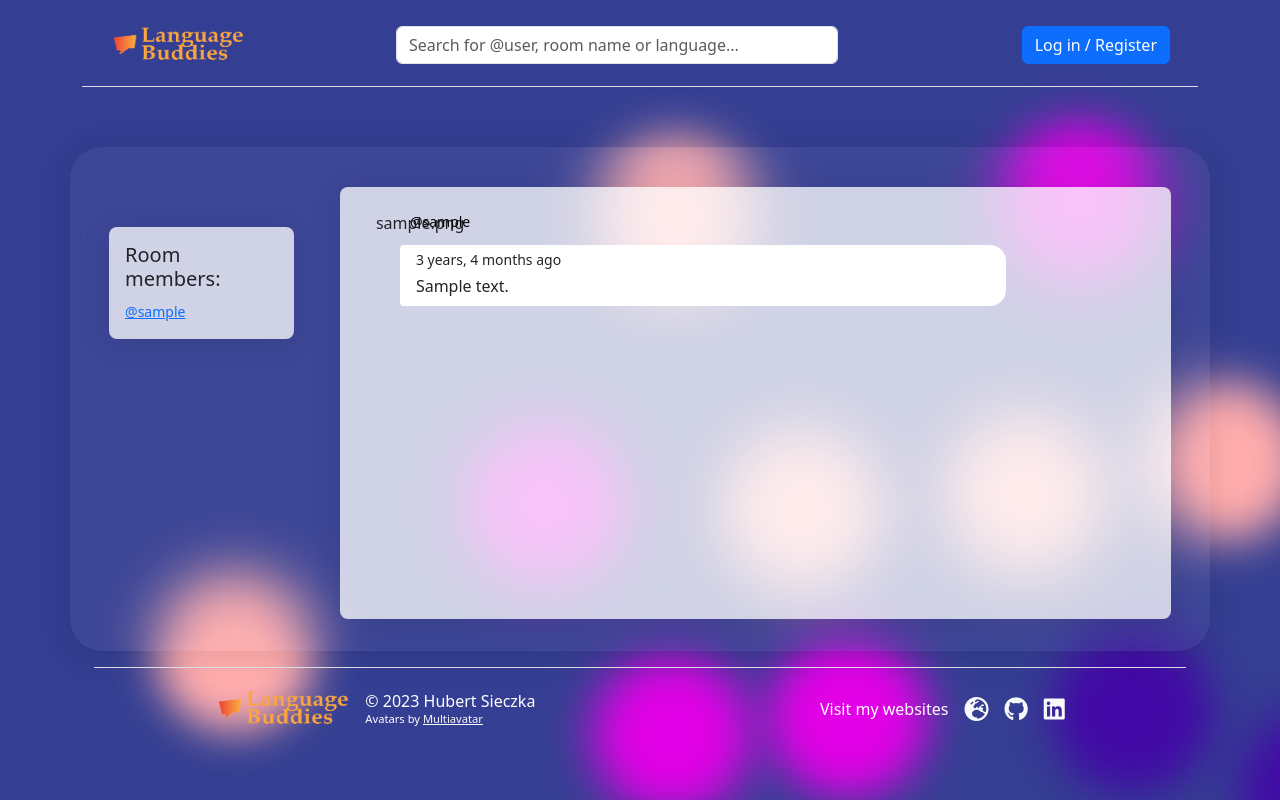
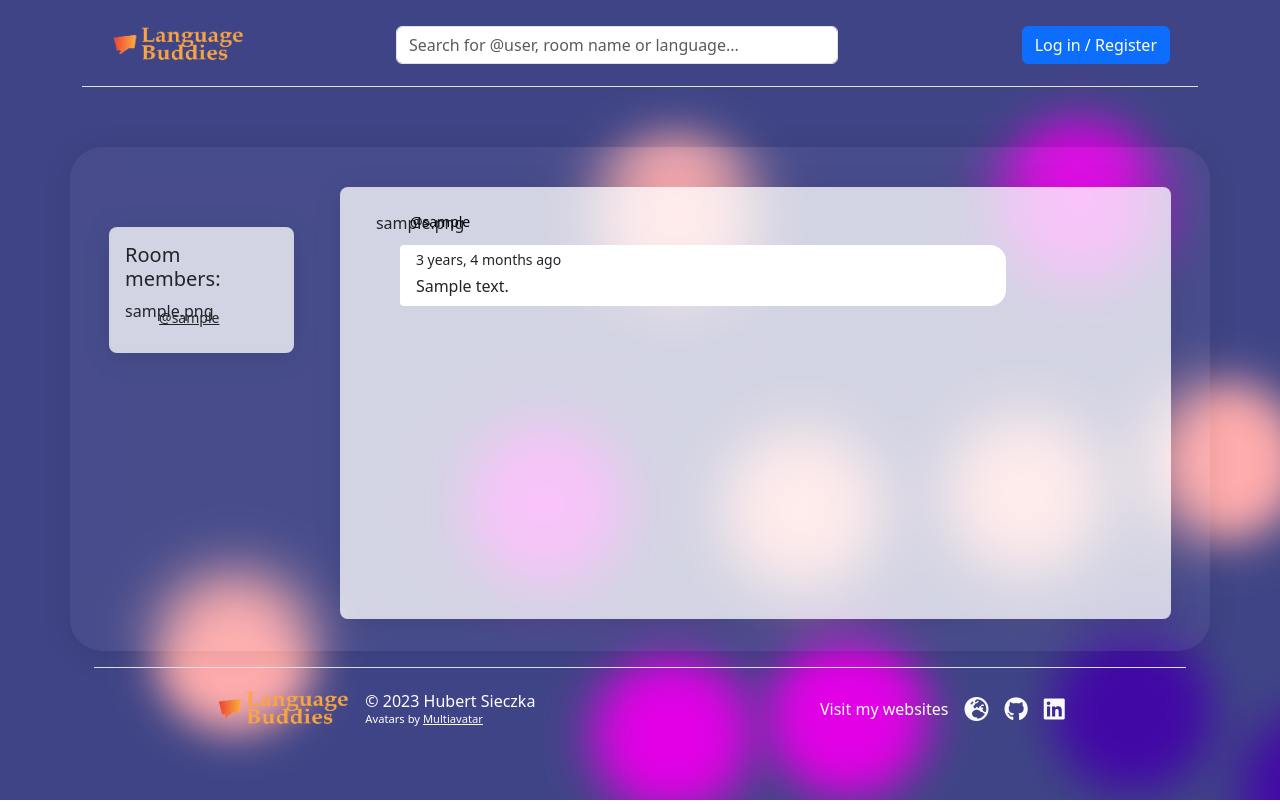
Before and after one commit to sieczkah/LanguageBuddies, a Django app: page /room/1/ in a window 1280 px wide. Run offline with Django 4.2, Linux system fonts and the light colour scheme; tables that the repository leaves empty hold one stand-in row (values such as "Sample post"); parts of the project's set-up code (start-up, migrations or seed data) failed here and were passed over; some libraries are stand-ins or nearby versions.

Commit message:
Style members in room

```diff
--- a/rooms/templates/rooms/room.html
+++ b/rooms/templates/rooms/room.html
@@ -6,16 +6,19 @@
     <div class="d-flex flex-column col-2 m-auto mt-5 rounded-3 glass p-3 overflow-y-auto" style="max-height: 60vh;">
       <h5>Room members:</h5>
       {% for member in members %}
-      <a class="link-primary-subtle" href="{% url 'profile' member.id %}">
-        <small>@{{ member.username }}</small>
-      </a>
+      <div class="d-flex flex-row gap-1 mb-2">
+        <span style="width: 30px; height: 30px;">{{ member.profile.avatar|safe }}</span>
+        <a class="link-dark align-self-end" href="{% url 'profile' member.id %}">
+          <small>@{{ member.username }}</small>
+        </a>
+      </div>
+
       {% endfor %}
     </div>
     <!-- ROOM MEMBERS END -->
 
     <!-- CHAT SECTION START-->
     <div class="d-flex flex-column col-9 m-auto mt-2 rounded-3 glass p-3">
-
       <!-- CHAT WINDOW -->
       <div class="d-flex flex-column overflow-y-scroll" style="max-height: 60vh; min-height: 50vh;">
         {% for message in messages %}
--- a/static/animated-bg.css
+++ b/static/animated-bg.css
@@ -11,7 +11,7 @@
     height: 100vh;
     top: 0;
     left: 0;
-    background: #343e92;
+    background: #3f4486;
     overflow: hidden;
 }
 
```
